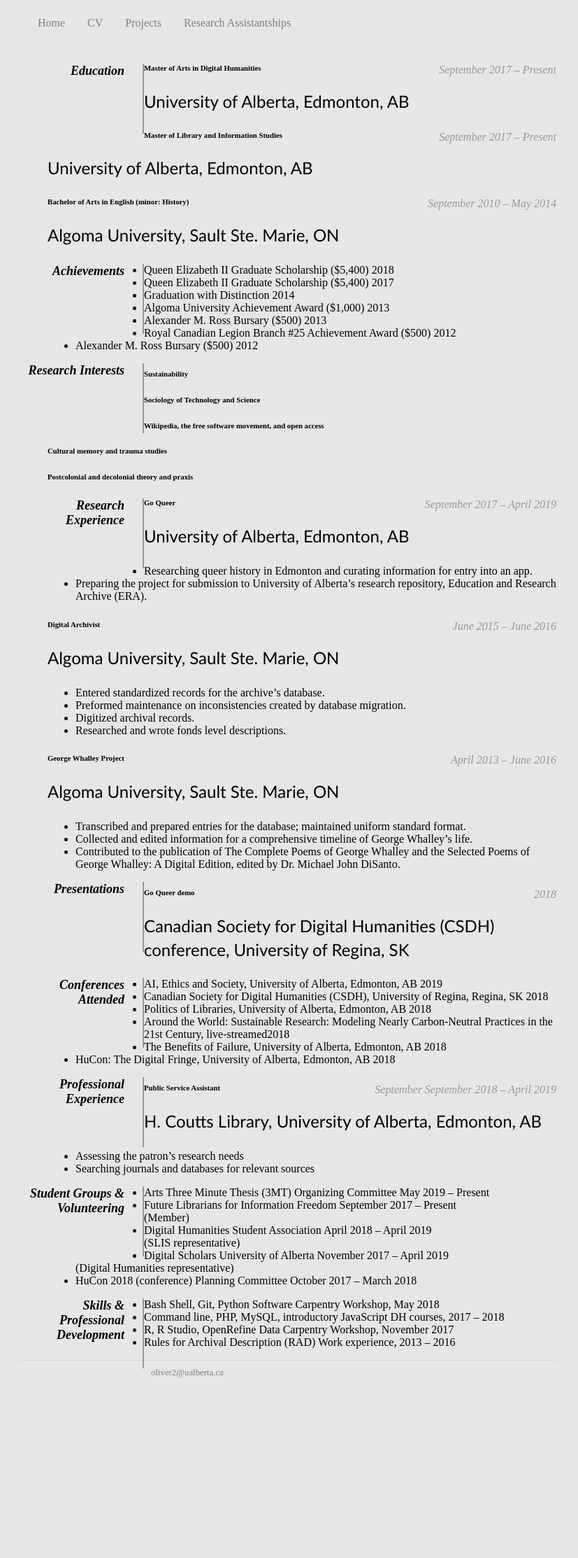
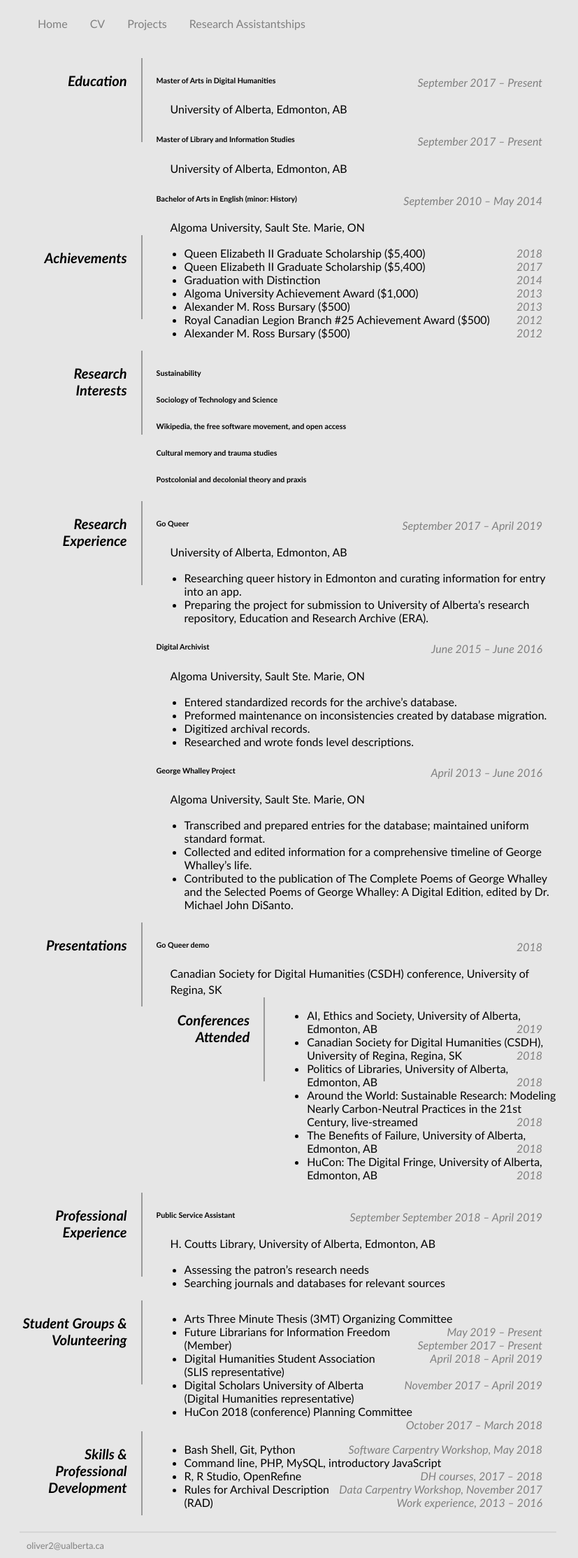
Before and after one commit to k-j-oliver/k-j-oliver.github.io, a Jekyll site: the page built from CV/index.html, in a window 1280 px wide. Shown: the whole page at 70% size, without its empty margins (228-1055 px from the left). Built offline with Jekyll 4.4.1, drawn with Linux system fonts in a browser that asks for light colours; before the commit the page ends 1979 px from its top, so only the background shows below that.

Commit message:
Update main.css

```diff
--- a/css/main.css
+++ b/css/main.css
@@ -1,12 +1,11 @@
 body {
 	background-color: #e6e6e6;
 	margin: auto;
+	font-family: 'Bahnschrift Light', 'Candara', 'FreeSans', 'Sans-Serif';
 	width: 60%;
 }
 
-a {
-	text-decoration: none;
-	color: #808080;
+.clear { clear: both;
 }
 
 nav ul, footer ul {
@@ -40,40 +39,56 @@
   	text-decoration: none;
 }
 
+a {
+	text-decoration: none;
+	color: #808080;
+}
+
 h1 {
     	font-size: 3em;
     	font-family:'Garamond', 'EB Garamond', 'Serif';
 }
 
-h6 span {
-	bottom: 0;
-	right: 0;
+.cv span {
 	font-style: italic;
-	font-family: 'Georgia,' 'Serif';
 	font-size: 16px;
-	color: #999;
+	color: #808080;
 	font-weight: normal;
 	float: right;
+	padding: 0 20px 0 0;
 }
 
 dt {
 	font-style: italic;
 	font-weight: bold;
-	font-size: 18px;
+	font-size: 20px;
 	text-align: right;
-	padding: 0 26px 0 0;
-	width: 150px;
+	padding: 20px 20px 0 0;
+	width: 20%;
 	float: left;
 	height: 100px;
 	border-right: 2px solid #999;
 }
 
+dd {
+	overflow: hidden;
+	padding: 0 0 0 20px;
+}
+
+dd h3 {
+	margin: -0.5px 0;
+}
+
+.cv p {
+	font-size: 1em;
+	margin: -0.5px 20px;
+}
+
 p {
     	font-size: 1.5em;
-	font-family: 'Bahnschrift Light', 'Candara', 'FreeSans', 'Sans-Serif';
     	line-height: 1.4em;
 }
 footer {
-    border-top: 1px solid #d5d5d5;
+    	border-top: 2px solid #d5d5d5;
     	font-size: .8em;
 }
```
Lines whose indentation alone changed are shown as unchanged.
